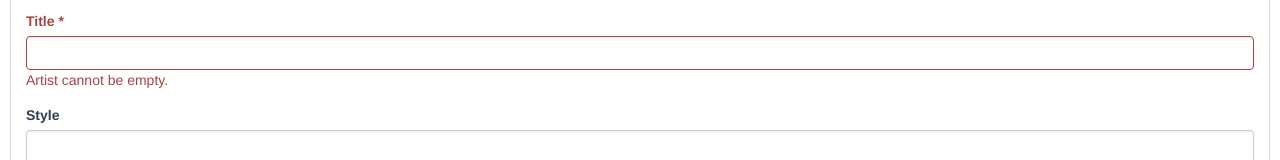
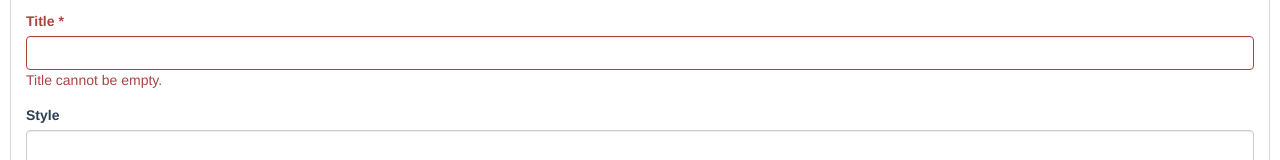
Before and after one commit to sylvainmasson/vue-poc, a Vue app: page /#/albums in a window 1280 px wide. Both pictures are taken after typing "Sample" into the empty fields and a click on the button "Ajouter un album". Shown: the part 460-620 px from the top of the page. Built offline with nearby package versions, Linux system fonts and the light colour scheme; what vue-resource, vuefire would draw is missing.

Commit message:
Modification album

```diff
--- a/src/components/Album.vue
+++ b/src/components/Album.vue
@@ -64,7 +64,7 @@
           <div class="form-group" :class="{'has-error': !validation.title }">
             <label class="control-label" for="title">Title *</label>
             <input type="text" id="title" class="form-control" v-model="selectedAlbum.title">
-            <p class="text-danger" v-show="!validation.title">Artist cannot be empty.</p>
+            <p class="text-danger" v-show="!validation.title">Title cannot be empty.</p>
           </div>
           <div class="form-group">
             <label class="control-label" for="style">Style</label>
```
